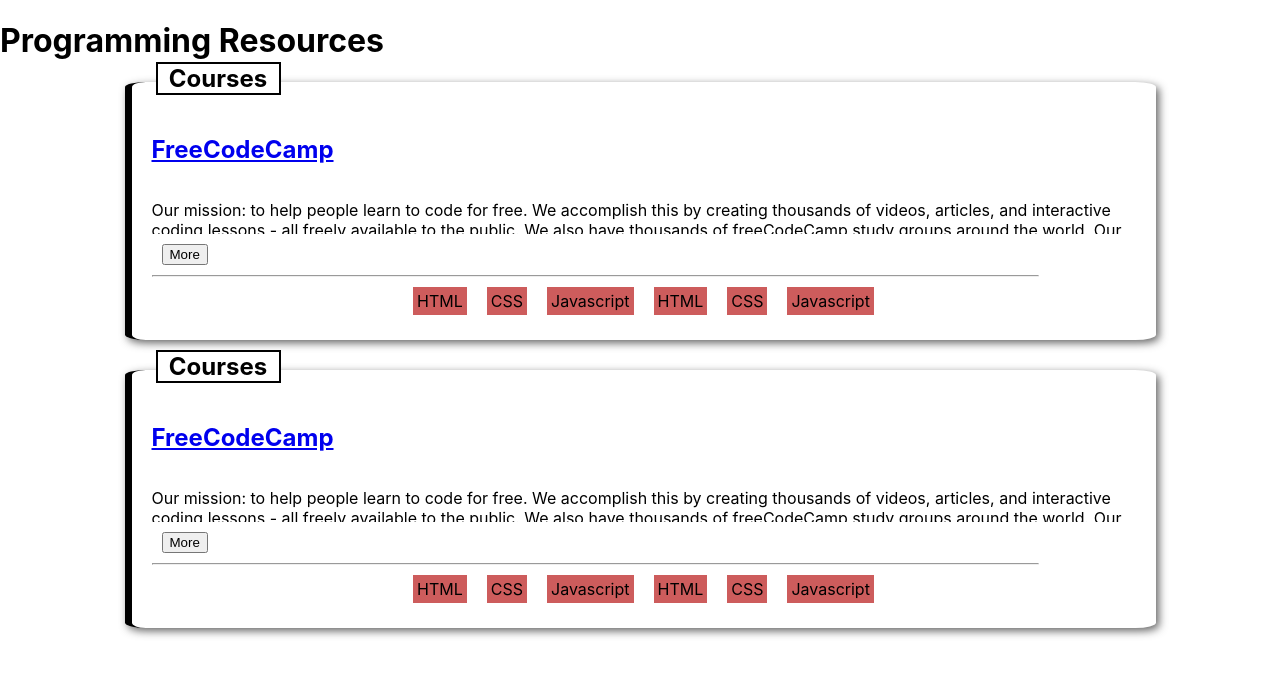
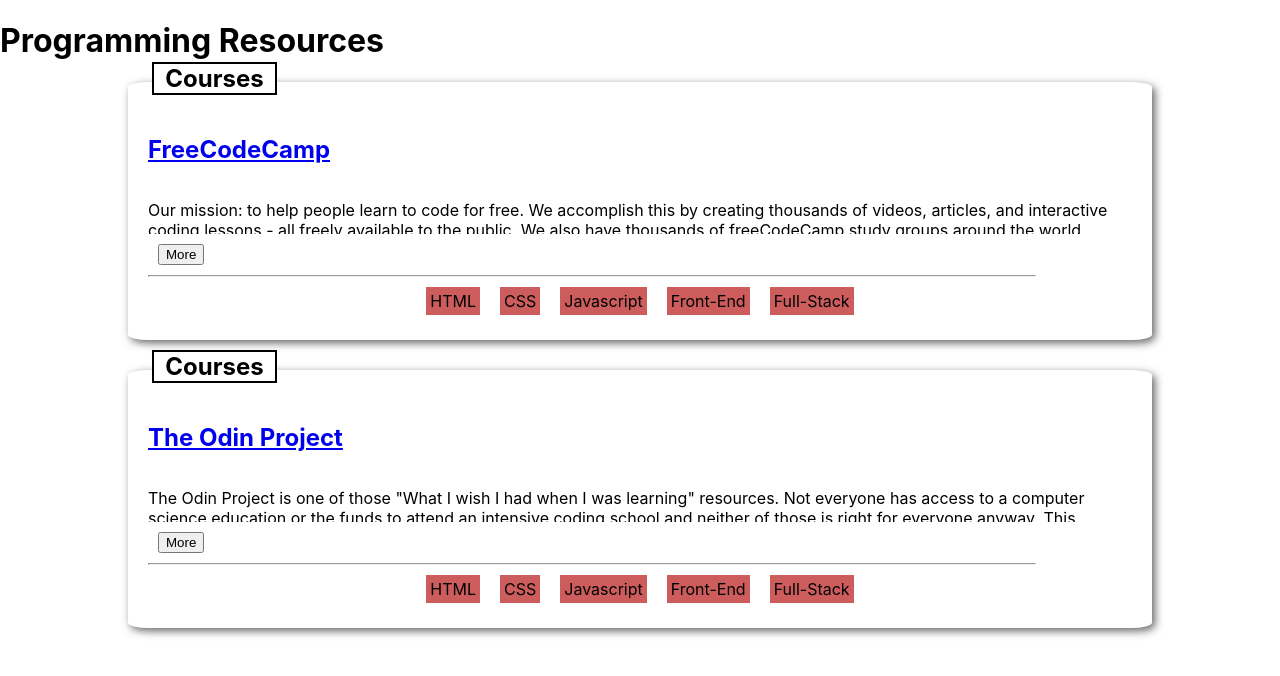
Before and after one commit to israelone/programming-resources, a React (Create React App) app: page / in a window 1280 px wide. Shown: the top 676 px of the page. Built offline with nearby package versions, Linux system fonts and the light colour scheme.

Commit message:
Fixed rendering to include resource specific information

```diff
--- a/src/components/resource/resource.js
+++ b/src/components/resource/resource.js
@@ -22,6 +22,7 @@
   margin: 10px;
   list-style: none;
   padding: 4px;
+  cursor: pointer;
 `;
 
 const Header = styled.h2``;
@@ -38,15 +39,17 @@
 
 const DescriptionContainer = styled.div`
   height: ${(props) =>
-    props.showDescription === false ? props.scrollHeight + 'px' : '50px'};
+    props.showDescription === false ? '50px' : props.scrollHeight + 'px'};
   overflow: hidden;
   transition: height 0.2s ease-out;
 `;
+
 const DescriptionSection = styled.div``;
 
-const Resource = () => {
+const Resource = (props) => {
+  console.log(props);
   const [showDescription, setShowDescription] = useState(false);
-  const [scrollHeight, setScrollHeight] = useState(50);
+  const [scrollHeight, setScrollHeight] = useState('50');
 
   const showDescriptionHandler = (e) => {
     console.log(showDescription, scrollHeight, e);
@@ -57,7 +60,7 @@
   return (
     <Container>
       <Header>
-        <a href="www.freecodecamp.com">FreeCodeCamp</a>
+        <a href={props.information.url}>{props.information.name}</a>
       </Header>
       <SubHeader></SubHeader>
       <DescriptionSection>
@@ -65,31 +68,15 @@
           showDescription={showDescription}
           scrollHeight={scrollHeight}
         >
-          <Description>
-            Our mission: to help people learn to code for free. We accomplish
-            this by creating thousands of videos, articles, and interactive
-            coding lessons - all freely available to the public. We also have
-            thousands of freeCodeCamp study groups around the world. Our
-            mission: to help people learn to code for free. We accomplish this
-            by creating thousands of videos, articles, and interactive coding
-            lessons - all freely available to the public. We also have thousands
-            of freeCodeCamp study groups around the world. Our mission: to help
-            people learn to code for free. We accomplish this by creating
-            thousands of videos, articles, and interactive coding lessons - all
-            freely available to the public. We also have thousands of
-            freeCodeCamp study groups around the world.
-          </Description>
+          <Description>{props.information.description}</Description>
         </DescriptionContainer>
         <ShowMoreButton onClick={showDescriptionHandler}>More</ShowMoreButton>
       </DescriptionSection>
       <Divider></Divider>
       <TagsList>
-        <Tag>HTML</Tag>
-        <Tag>CSS</Tag>
-        <Tag>Javascript</Tag>
-        <Tag>HTML</Tag>
-        <Tag>CSS</Tag>
-        <Tag>Javascript</Tag>
+        {props.information.tags.map((tag) => {
+          return <Tag>{tag}</Tag>;
+        })}
       </TagsList>
     </Container>
   );
--- a/src/components/section/section.js
+++ b/src/components/section/section.js
@@ -4,7 +4,10 @@
 
 const Container = styled.div`
   border-radius: 2%;
-  border-left: 7px solid black;
+  &:hover {
+    border-left: 7px solid black;
+  }
+
   width: 80%;
   -webkit-box-shadow: 3px 3px 9px 0px rgba(50, 50, 50, 0.75);
   -moz-box-shadow: 3px 3px 9px 0px rgba(50, 50, 50, 0.75);
@@ -25,11 +28,12 @@
   display: inline-block;
 `;
 
-const Section = () => {
+const Section = (props) => {
+  console.log(props);
   return (
     <Container>
       <Header>Courses</Header>
-      <Resource></Resource>
+      <Resource information={props.resource}></Resource>
     </Container>
   );
 };
```
